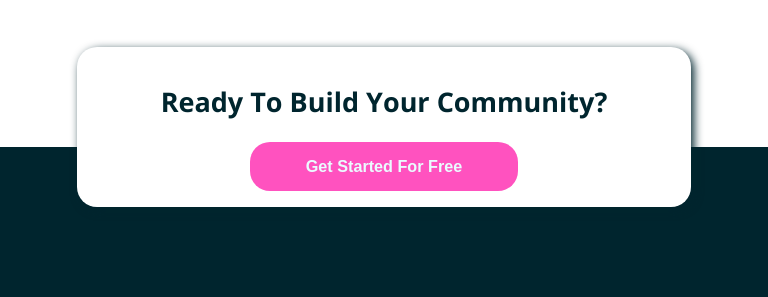
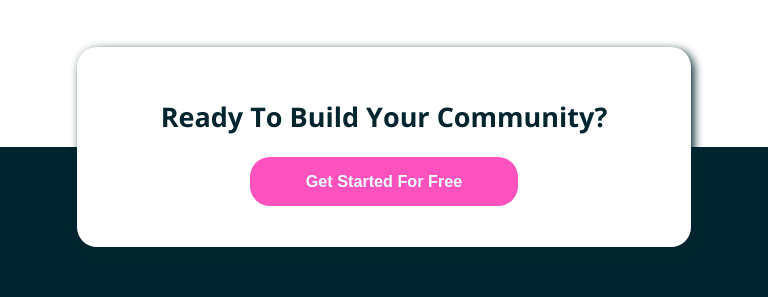
Before and after one commit to adiati98/huddle-landing-page-with-alternating-feature-blocks, a plain HTML site: page index.html in a window 768 px wide. Shown: the part 1993-2290 px from the top of the page. Drawn offline with nearby package versions, Linux system fonts and the light colour scheme.

Commit message:
Delete some repeated codes in style.css

```diff
--- a/style/style.css
+++ b/style/style.css
@@ -152,7 +152,7 @@ main p {
 
 .build-community {
 	width: 80vw;
-	height: 27vmax;
+	max-height: 25vmax;
 	background-color: #ffffff;
 	margin: 0 auto;
 	margin-top: 50px;
@@ -169,10 +169,6 @@ main p {
 .build-community h2 {
 	font-size: 1.2rem;
 	margin-bottom: 15px;
-}
-
-.build-community button {
-	margin-bottom: 0;
 }
 
 /* Footer */
@@ -324,14 +320,12 @@ footer {
 	}
 
 	.build-community {
-		height: 25vmax;
 		padding: 1.2rem;
 	}
 
 	.build-community h2 {
 		font-size: 1.3rem;
 		margin-bottom: 22px;
-		margin-top: 20px;
 	}
 
 	.build-community button {
@@ -415,19 +409,13 @@ footer {
 	}
 
 	.build-community {
-		width: 80vw;
-		height: 20vmax;
 		padding: 2rem;
 	}
 
 	.build-community h2 {
-		/* margin-top: 15px; */
 		font-size: 1.5rem;
 		margin-bottom: 22px;
-	}
-
-	.build-community button {
-		margin-bottom: 0;
+		margin-top: 15px;
 	}
 
 	/* Footer */
```
